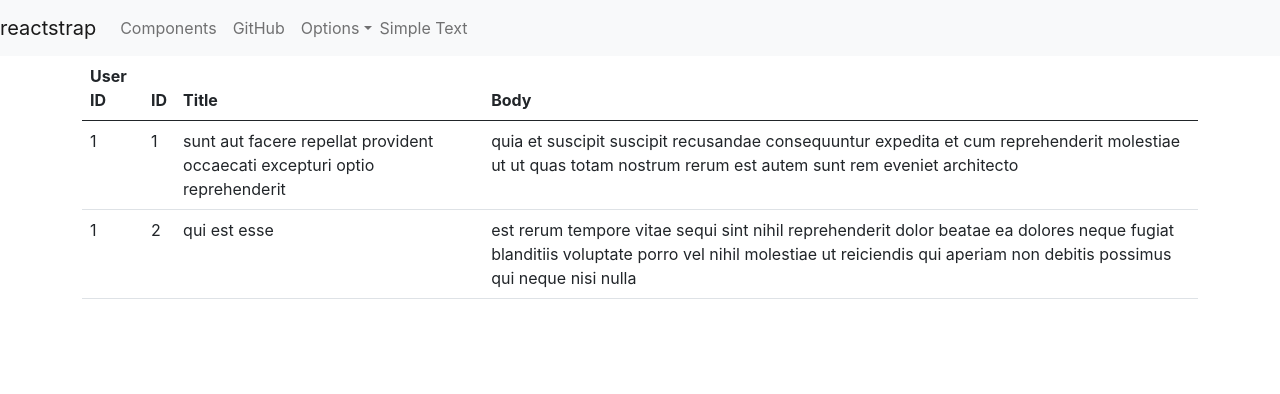
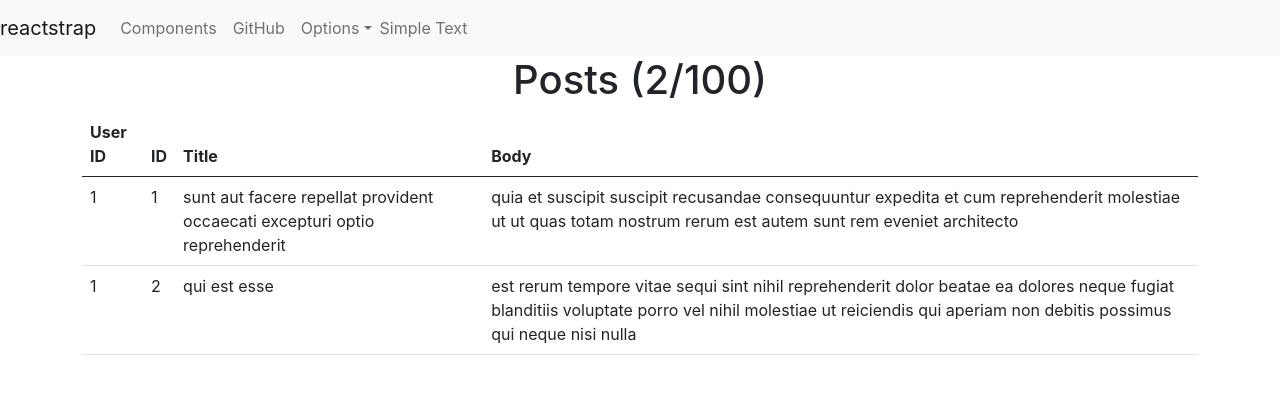
Before and after one commit to MrTato/react-tutorials, a React (Create React App) app in the folder reactjs-quickstart/: page / in a window 1280 px wide. Shown: the top 394 px of the page. Built offline with nearby package versions, Linux system fonts and the light colour scheme.

Commit message:
29. State of a component

```diff
--- a/reactjs-quickstart/src/App.js
+++ b/reactjs-quickstart/src/App.js
@@ -1,15 +1,18 @@
+import React, { Component } from 'react';
 // import logo from './logo.svg';
 // import './App.css';
 import PageNavbar from './components/PageNavbar';
-import ListFacts from './components/ListFacts';
+import PostsListPage from './components/PostsListPage';
 
-function App() {
-  return (
-    <div>
-      <PageNavbar/>
-      <ListFacts limit={2}/>
-    </div>
-  );
+class App extends Component {
+  render() {
+    return (
+      <div>
+        <PageNavbar />
+        <PostsListPage />
+      </div>
+    );
+  }
 }
 
 export default App;
--- /dev/null
+++ b/reactjs-quickstart/src/components/PostsListPage.js
@@ -0,0 +1,30 @@
+import React, { Component } from 'react';
+import ListPosts from './ListPosts';
+import httpService from '../services/HttpService';
+
+class PostsListPage extends Component {
+    state = {
+        posts: null
+    };
+
+    componentDidMount() {
+        const postsUrl = "https://jsonplaceholder.typicode.com/posts";
+        httpService.get(postsUrl).then(posts => this.setState({
+            posts: posts
+        }));
+    }
+
+    render() {
+        const {posts} = this.state;
+
+        const headerStyle = { textAlign: "center" };
+        if (!posts) return <h1 style={headerStyle}>Loading...</h1>
+        return (
+            <div>
+                <h1 className="text-center">Posts (2/{posts.length})</h1>
+                <ListPosts posts={posts} limit={2} />
+            </div>
+        );
+    }
+}
+export default PostsListPage;
--- /dev/null
+++ b/reactjs-quickstart/src/services/HttpService.js
@@ -0,0 +1,14 @@
+import { posts } from "../data/Posts";
+
+class HttpService {
+    get(url) {
+        const promiseAction = (resolve) => {
+            setTimeout(() => { resolve(posts); }, 2000);
+        };
+
+        return new Promise(promiseAction);
+    }
+}
+
+const instance = new HttpService();
+export default instance;
```
Also changed, not shown: reactjs-quickstart/src/components/ListPosts.js (renamed from reactjs-quickstart/src/components/ListFacts.js, +3 -4 lines).
